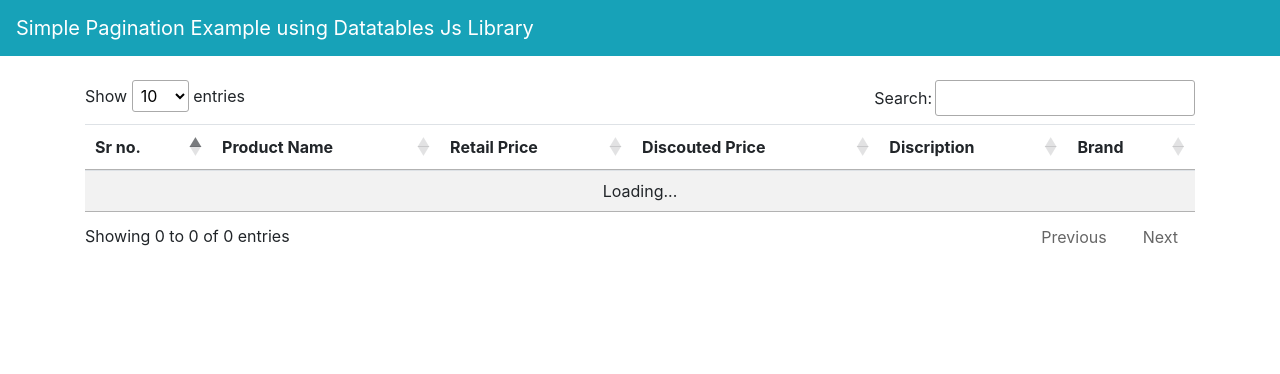
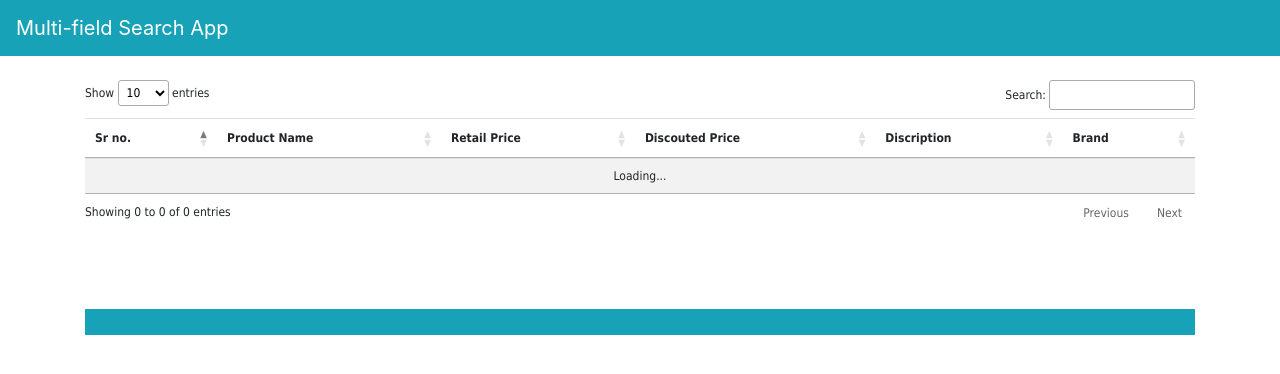
Before and after one commit to my8286/Multi-field-Search, a Flask app: page / in a window 1280 px wide. Shown: the top 374 px of the page. Run offline with Flask 2, Linux system fonts and the light colour scheme; data that the repository does not hold is empty; some libraries are stand-ins or nearby versions.

Commit message:
updated app, image, gui page

```diff
--- /dev/null
+++ b/static/javascript.js
@@ -0,0 +1,12 @@
+$('#myTable').DataTable({
+    pageLength: 10,
+    ajax: "/data",
+    columns: [
+        { data: 5 },
+        { data: 0 },
+        { data: 1 },
+        { data: 2 },
+        { data: 3 },
+        { data: 4 },
+    ]
+});
--- /dev/null
+++ b/static/style.css
@@ -0,0 +1,10 @@
+.top-buffer {
+    margin-top:80px;
+}
+.dataTables_wrapper {
+    font-family: tahoma;
+    font-size: 12px;
+    position: relative;
+    clear: both;
+    zoom: 1;
+}
--- a/templates/index.html
+++ b/templates/index.html
@@ -1,32 +1,18 @@
 <!DOCTYPE html>
 <html>
-
 <head>
     <meta charset="utf-8" />
     <meta http-equiv="X-UA-Compatible" content="IE=edge">
-    <title>Data Tables</title>
+    <title>Multi-field Search App</title>
     <meta name="viewport" content="width=device-width, initial-scale=1">
-    <link rel="stylesheet" href="https://stackpath.bootstrapcdn.com/bootstrap/4.2.1/css/bootstrap.min.css"
-        integrity="sha384-GJzZqFGwb1QTTN6wy59ffF1BuGJpLSa9DkKMp0DgiMDm4iYMj70gZWKYbI706tWS" crossorigin="anonymous">
-    <script src="https://code.jquery.com/jquery-3.3.1.slim.min.js"
-        integrity="sha384-q8i/X+965DzO0rT7abK41JStQIAqVgRVzpbzo5smXKp4YfRvH+8abtTE1Pi6jizo"
-        crossorigin="anonymous"></script>
-    <script src="https://cdnjs.cloudflare.com/ajax/libs/popper.js/1.14.6/umd/popper.min.js"
-        integrity="sha384-wHAiFfRlMFy6i5SRaxvfOCifBUQy1xHdJ/yoi7FRNXMRBu5WHdZYu1hA6ZOblgut"
-        crossorigin="anonymous"></script>
-    <script src="https://stackpath.bootstrapcdn.com/bootstrap/4.2.1/js/bootstrap.min.js"
-        integrity="sha384-B0UglyR+jN6CkvvICOB2joaf5I4l3gm9GU6Hc1og6Ls7i6U/mkkaduKaBhlAXv9k"
-        crossorigin="anonymous"></script>
-
-    <script src="http://code.jquery.com/jquery-3.3.1.min.js"
-        integrity="sha256-FgpCb/KJQlLNfOu91ta32o/NMZxltwRo8QtmkMRdAu8=" crossorigin="anonymous"></script>
+    <link rel="stylesheet" href="https://stackpath.bootstrapcdn.com/bootstrap/4.2.1/css/bootstrap.min.css" integrity="sha384-GJzZqFGwb1QTTN6wy59ffF1BuGJpLSa9DkKMp0DgiMDm4iYMj70gZWKYbI706tWS" crossorigin="anonymous">
+    <script src="https://code.jquery.com/jquery-3.3.1.slim.min.js" integrity="sha384-q8i/X+965DzO0rT7abK41JStQIAqVgRVzpbzo5smXKp4YfRvH+8abtTE1Pi6jizo" crossorigin="anonymous"></script>
+    <script src="https://cdnjs.cloudflare.com/ajax/libs/popper.js/1.14.6/umd/popper.min.js" integrity="sha384-wHAiFfRlMFy6i5SRaxvfOCifBUQy1xHdJ/yoi7FRNXMRBu5WHdZYu1hA6ZOblgut" crossorigin="anonymous"></script>
+    <script src="https://stackpath.bootstrapcdn.com/bootstrap/4.2.1/js/bootstrap.min.js" integrity="sha384-B0UglyR+jN6CkvvICOB2joaf5I4l3gm9GU6Hc1og6Ls7i6U/mkkaduKaBhlAXv9k" crossorigin="anonymous"></script>
+    <script src="http://code.jquery.com/jquery-3.3.1.min.js" integrity="sha256-FgpCb/KJQlLNfOu91ta32o/NMZxltwRo8QtmkMRdAu8=" crossorigin="anonymous"></script>
     <link rel="stylesheet" href="https://cdn.datatables.net/1.10.19/css/jquery.dataTables.min.css">
     <script src="https://cdn.datatables.net/1.10.19/js/jquery.dataTables.min.js"></script>
-    <style>
-        .top-buffer { margin-top:80px; }
-
-
-    </style>
+    <link rel="stylesheet" href="{{ url_for('static',filename='style.css') }}">
 </head>
 
 <body>
@@ -35,13 +21,11 @@
             <div class="col-12">
                 <nav class="navbar fixed-top navbar-dark bg-info">
                     <a class="navbar-brand" href="#">
-                        Simple Pagination Example using Datatables Js Library
+                        Multi-field Search App
                     </a>
                 </nav>
             </div>
         </div>
-        <!-- <h2>Simple Pagination Example using Datatables Js Library</h2> -->
-        <!-- Image and text -->
     </div>
     <div class="container">
         <div class="row top-buffer">
@@ -61,20 +45,18 @@
             </div>
         </div>
     </div>
+    <div class="container top-buffer">
+        <div class="row">
+            <div class="col-12">
+                <nav class="navbar sticky-bottom navbar-dark bg-info">
+                    <a class="navbar-brand" href="#">
 
-    <script>
-        $('#myTable').DataTable({
-            ajax: "/data",
-            columns: [
-                { data: 5 },
-                { data: 0 },
-                { data: 1 },
-                { data: 2 },
-                { data: 3 },
-                { data: 4 },
-            ]
-        });
-    </script>
+                    </a>
+                </nav>
+            </div>
+        </div>
+    </div>
+
+    <script src="{{ url_for('static',filename='javascript.js') }}"></script>
 </body>
-
 </html>
```
Also changed, not shown: static/home.PNG.
